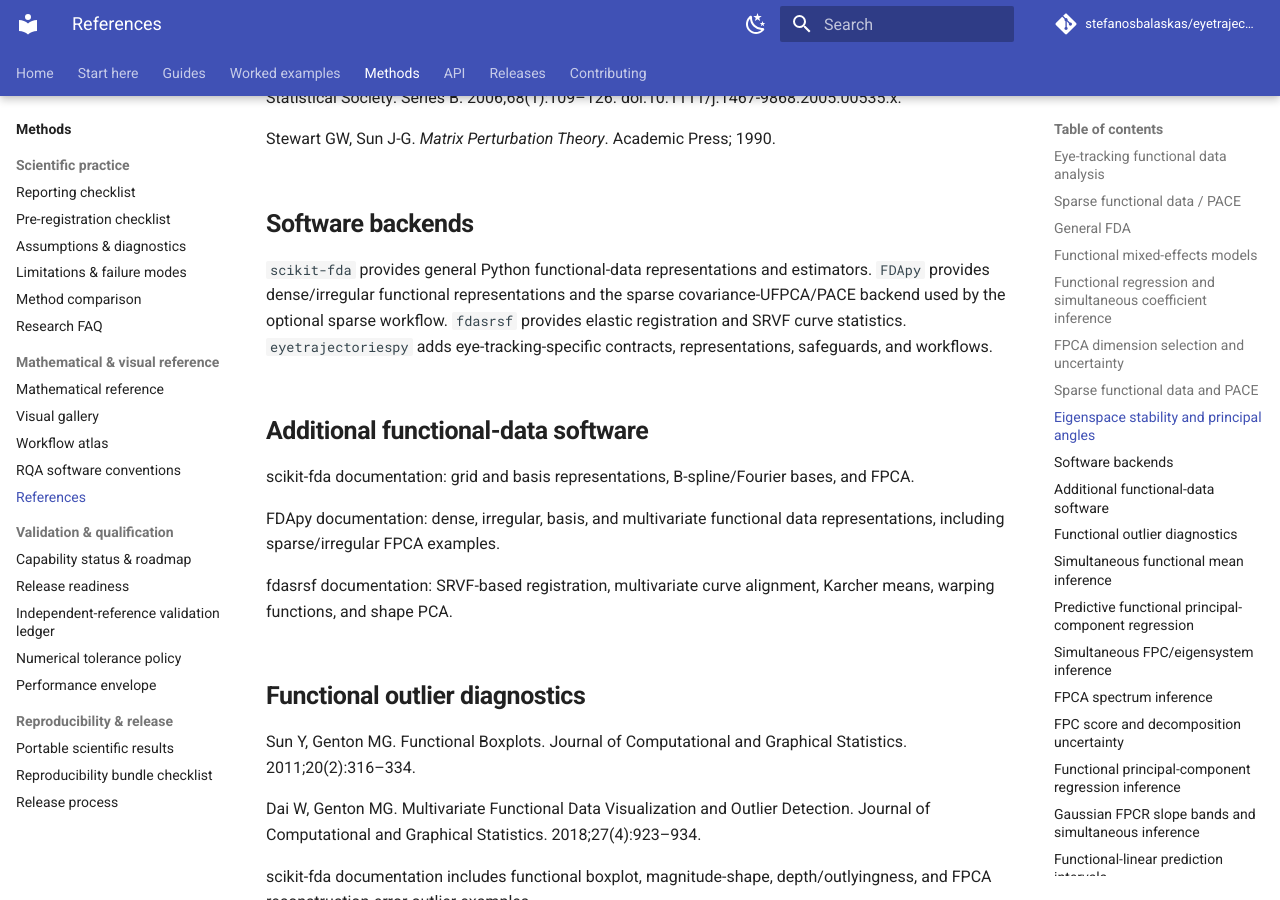
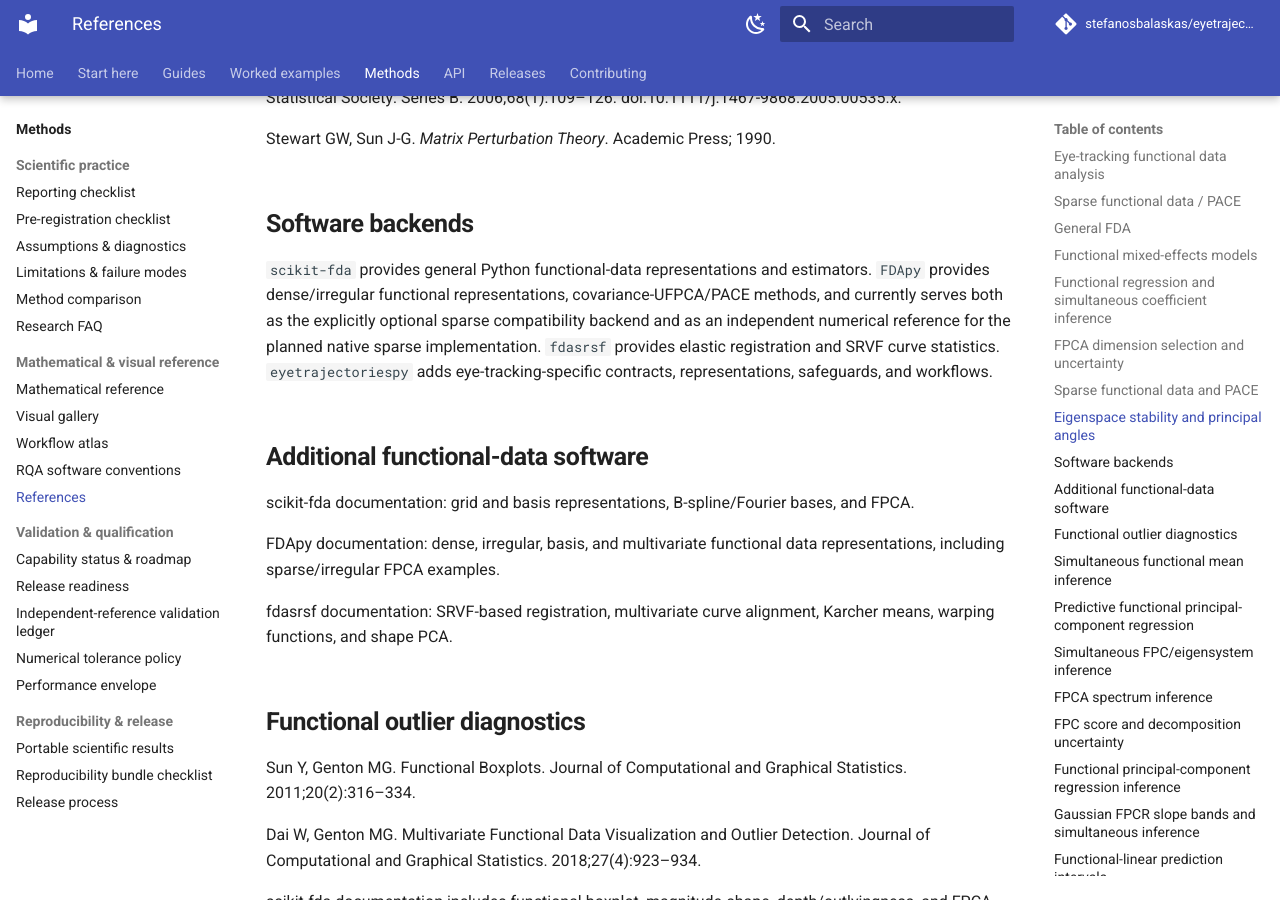
Before and after one commit to stefanosbalaskas/eyetrajectoriespy, an MkDocs documentation site: the page built from docs/methods/references.md, in a window 1280 px wide and 900 px high, scrolled down 2673 px. Built offline with MkDocs 1.6.1 and Material for MkDocs 9.7.7, drawn with Linux system fonts in a browser that asks for light colours; comment, search, counter and statistics services are not loaded.

Commit message:
Reframe FDApy as compatibility and validation reference

```diff
--- a/docs/methods/references.md
+++ b/docs/methods/references.md
@@ -82,7 +82,7 @@ Stewart GW, Sun J-G. *Matrix Perturbation Theory*. Academic Press; 1990.
 
 ## Software backends
 
-`scikit-fda` provides general Python functional-data representations and estimators. `FDApy` provides dense/irregular functional representations and the sparse covariance-UFPCA/PACE backend used by the optional sparse workflow. `fdasrsf` provides elastic registration and SRVF curve statistics. `eyetrajectoriespy` adds eye-tracking-specific contracts, representations, safeguards, and workflows.
+`scikit-fda` provides general Python functional-data representations and estimators. `FDApy` provides dense/irregular functional representations, covariance-UFPCA/PACE methods, and currently serves both as the explicitly optional sparse compatibility backend and as an independent numerical reference for the planned native sparse implementation. `fdasrsf` provides elastic registration and SRVF curve statistics. `eyetrajectoriespy` adds eye-tracking-specific contracts, representations, safeguards, and workflows.
 
 
 ## Additional functional-data software
```
